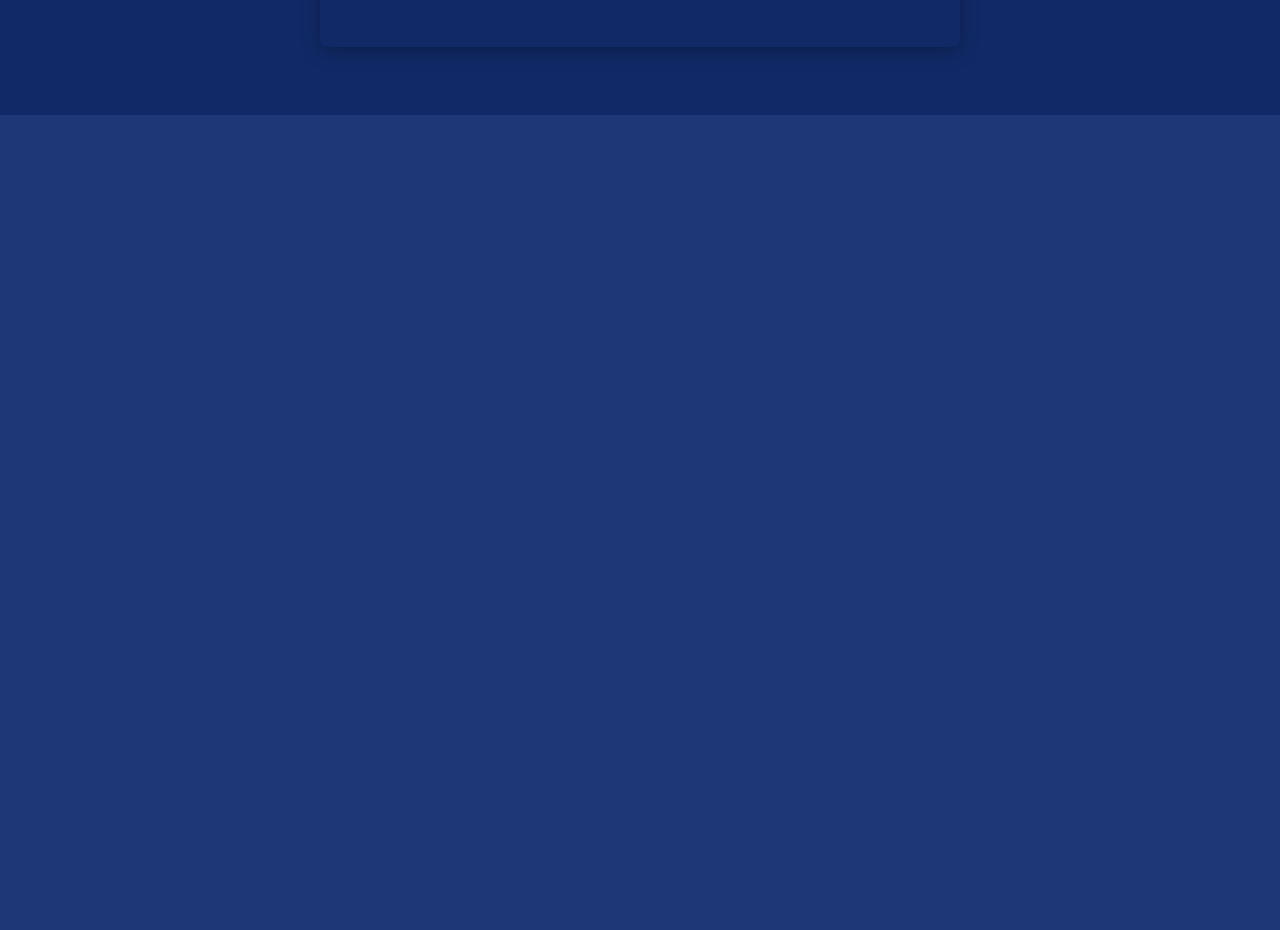
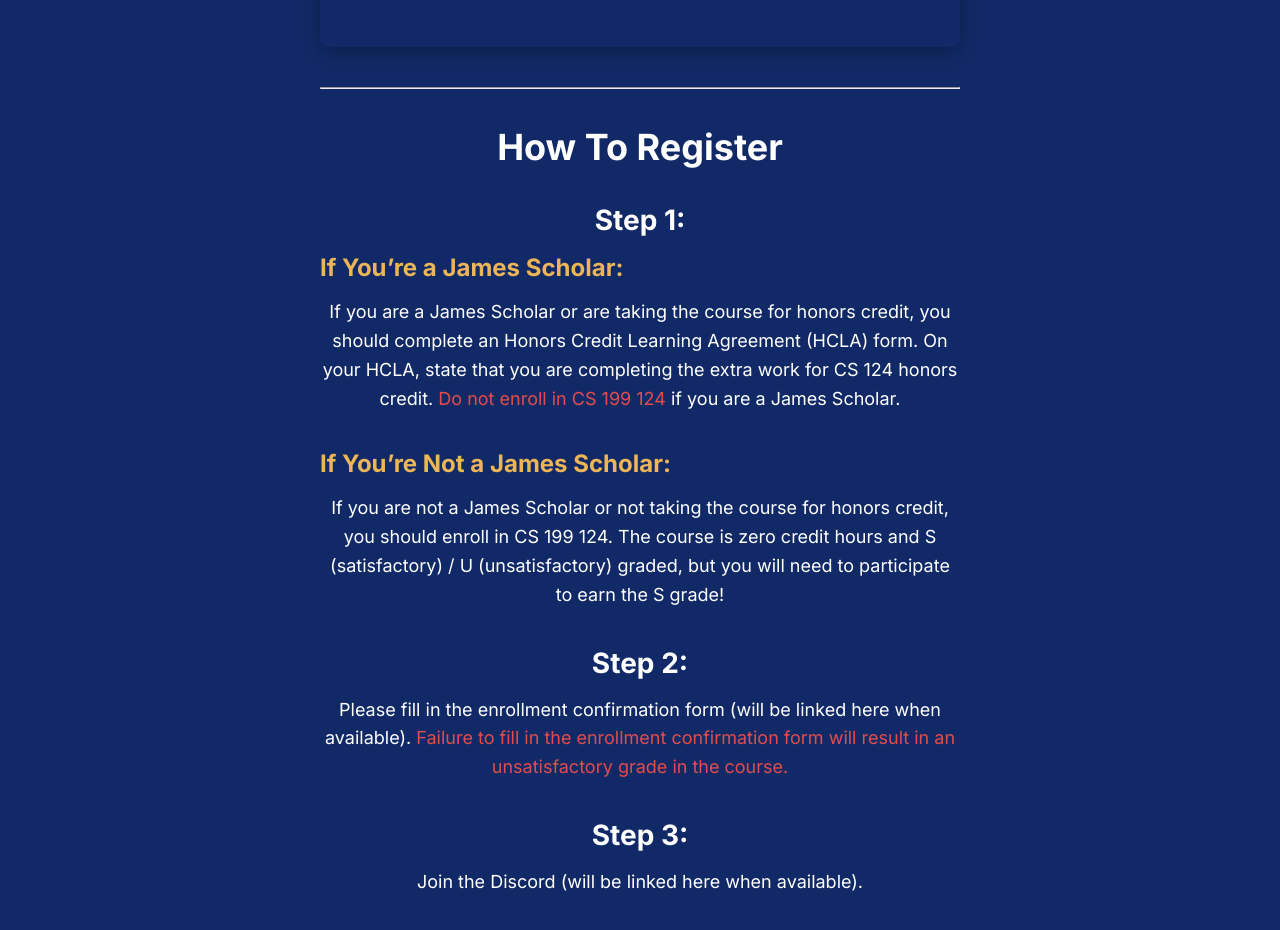
Before and after one commit to somyas25/cs124h, a Next.js app: page / in a window 1280 px wide. Shown: the part 1520-2450 px from the top of the page. Before the commit the page ends 1635 px from the top, so only its background shows below. Built offline with nearby package versions, Linux system fonts and the light colour scheme; grey boxes are pictures that could not be loaded; a web font is replaced by a local one.

Commit message:
updated home page w info on how to register

```diff
--- a/app/page.js
+++ b/app/page.js
@@ -46,6 +46,54 @@ export default function Home() {
               allowFullScreen
             ></iframe>
           </div>
+
+          <br></br>
+          <br></br>
+
+          <hr />
+          <br></br>
+          <br></br>
+
+          <h2>How To Register</h2>
+          <br />
+          <h3>Step 1:</h3>
+          <h4>If You’re a James Scholar:</h4>
+          <p>
+            If you are a James Scholar or are taking the course for honors
+            credit, you should complete an Honors Credit Learning Agreement
+            (HCLA) form. On your HCLA, state that you are completing the extra
+            work for CS 124 honors credit.{" "}
+            <span className="imp-text">Do not enroll in CS 199 124</span> if you
+            are a James Scholar.
+          </p>
+          <br />
+          <br />
+          <h4>If You’re Not a James Scholar:</h4>
+          <p>
+            If you are not a James Scholar or not taking the course for honors
+            credit, you should enroll in CS 199 124. The course is zero credit
+            hours and S (satisfactory) / U (unsatisfactory) graded, but you will
+            need to participate to earn the S grade!
+          </p>
+
+          <br />
+          <br />
+
+          <h3>Step 2:</h3>
+          <p>
+            Please fill in the enrollment confirmation form (will be linked here
+            when available).{" "}
+            <span className="imp-text">
+              Failure to fill in the enrollment confirmation form will result in
+              an unsatisfactory grade in the course.
+            </span>
+          </p>
+
+          <br />
+          <br />
+
+          <h3>Step 3:</h3>
+          <p>Join the Discord (will be linked here when available).</p>
         </div>
       </section>
     </div>
--- a/components/navbar.js
+++ b/components/navbar.js
@@ -71,7 +71,7 @@ const Navbar = () => {
                 pathname === "/resources" ? styles.active : ""
               }`}
             >
-              ⭐ Resources ⭐
+              Resources
             </button>
           </Link>
           <Link href="/course_staff">
@@ -140,7 +140,7 @@ const Navbar = () => {
                     pathname === "/resources" ? styles.active : ""
                   }`}
                 >
-                  ⭐ Resources ⭐
+                  Resources
                 </button>
               </Link>
               <Link href="/course_staff" onClick={handleLinkClick}>
--- a/styles/Homepage.css
+++ b/styles/Homepage.css
@@ -63,6 +63,19 @@
   margin-bottom: 1rem;
   color: white;
   text-align: center;
+}
+
+.about-content h3 {
+  font-size: clamp(1rem, 4vw, 1.75rem);
+  margin-bottom: 1rem;
+  color: white;
+  text-align: center;
+}
+
+.about-content h4 {
+  font-size: clamp(1rem, 3vw, 1.5rem);
+  margin-bottom: 1rem;
+  color: #ecb557;
 }
 
 .about-content p {
@@ -194,3 +207,7 @@
     padding: 4rem 20rem;
   }
 }
+
+.imp-text {
+  color: rgb(228, 76, 76);
+}
--- a/styles/global.css
+++ b/styles/global.css
@@ -47,6 +47,24 @@ h2 {
   font-style: normal;
 }
 
+h3 {
+  color: #070707;
+  font-family: "Inter", sans-serif;
+  font-optical-sizing: auto;
+  font-weight: auto;
+  font-style: normal;
+}
+
+h4 {
+  color: #070707;
+  font-family: "Inter", sans-serif;
+  font-optical-sizing: auto;
+  font-weight: auto;
+  font-style: normal;
+}
+
+
+
 button {
   color: #f9f9f9;
   font-family: "Inter", sans-serif;
```
